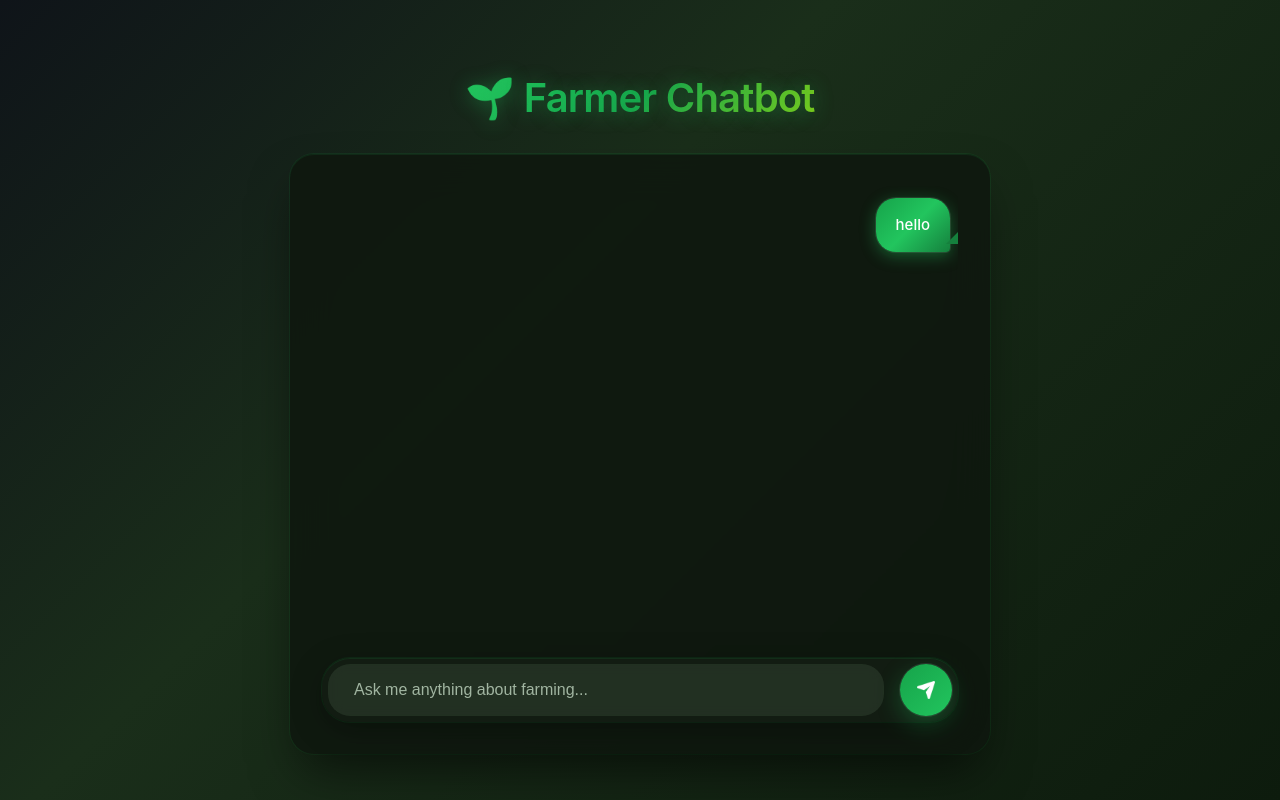
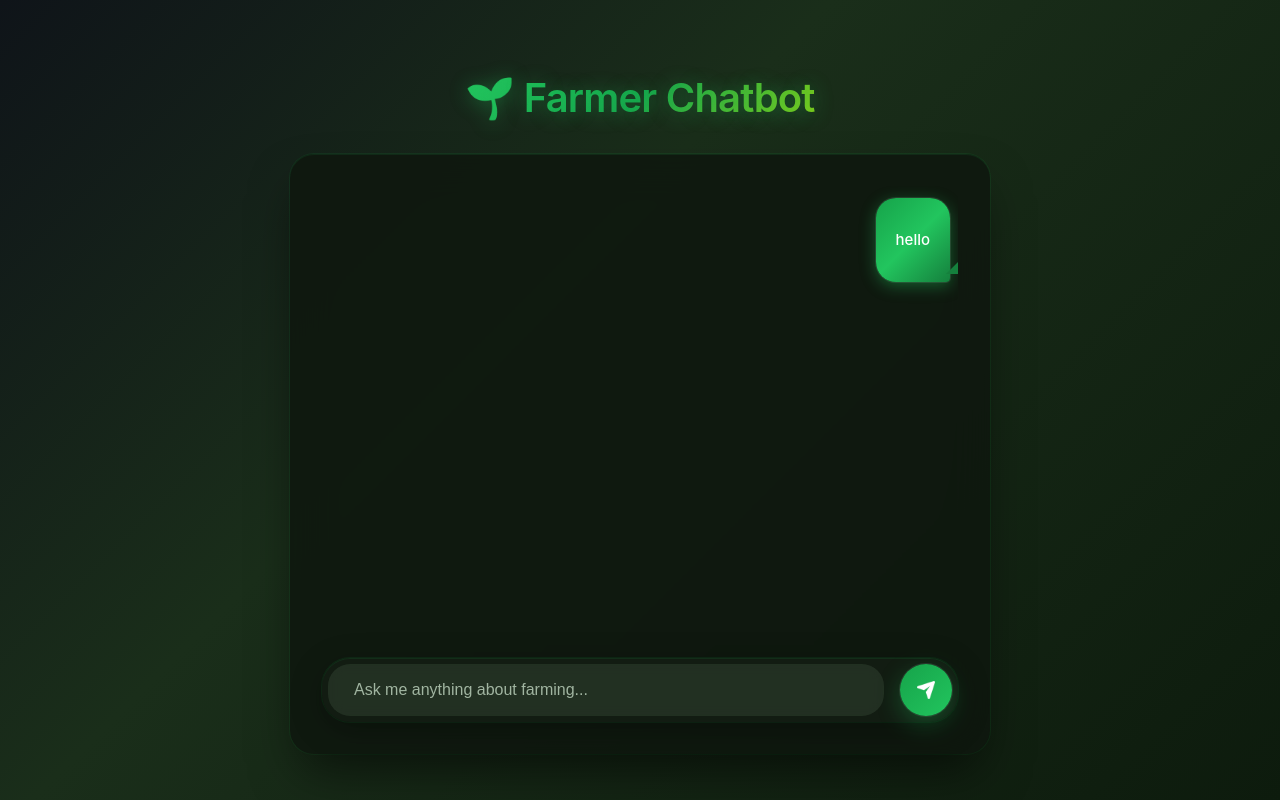
Before and after one commit to atharvamw/farmerchat, a React (Vite) app: page / in a window 1280 px wide. Built offline with nearby package versions, Linux system fonts and the light colour scheme; no server answers.

Commit message:
Farm Chat 1.0

```diff
--- a/package.json
+++ b/package.json
@@ -11,7 +11,9 @@
   },
   "dependencies": {
     "react": "^19.1.1",
-    "react-dom": "^19.1.1"
+    "react-dom": "^19.1.1",
+    "react-markdown": "^10.1.0",
+    "remark-gfm": "^4.0.1"
   },
   "devDependencies": {
     "@eslint/js": "^9.35.0",
--- a/src/App.jsx
+++ b/src/App.jsx
@@ -1,6 +1,8 @@
 import "./App.css"
 import sendIcon from "./assets/send.png"
 import {useState, useEffect} from "react"
+import ReactMarkdown from "react-markdown";
+import remarkGfm from "remark-gfm";
 
 export default function App()
 {
@@ -16,7 +18,7 @@ export default function App()
     }
   }
 
-  const renderedMsgs = messages.map((msg, index)=><p key={index} className={msg.direction}>{msg.message}</p>)
+  const renderedMsgs = messages.map((msg, index)=><p key={index} className={msg.direction}><ReactMarkdown>{msg.message}</ReactMarkdown></p>)
 
   useEffect(()=>{
 
```
Also changed, not shown: 1 other file (tests, documents, lock files or other folders).
